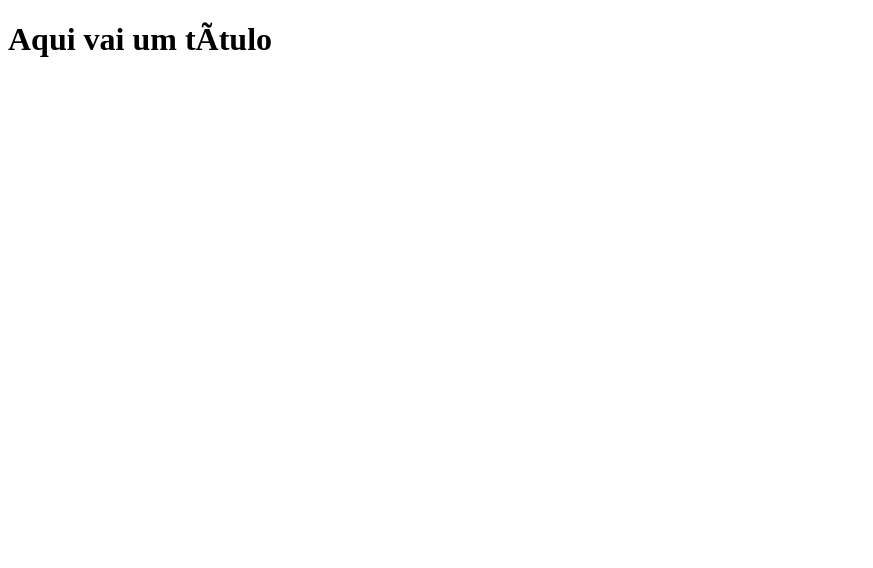
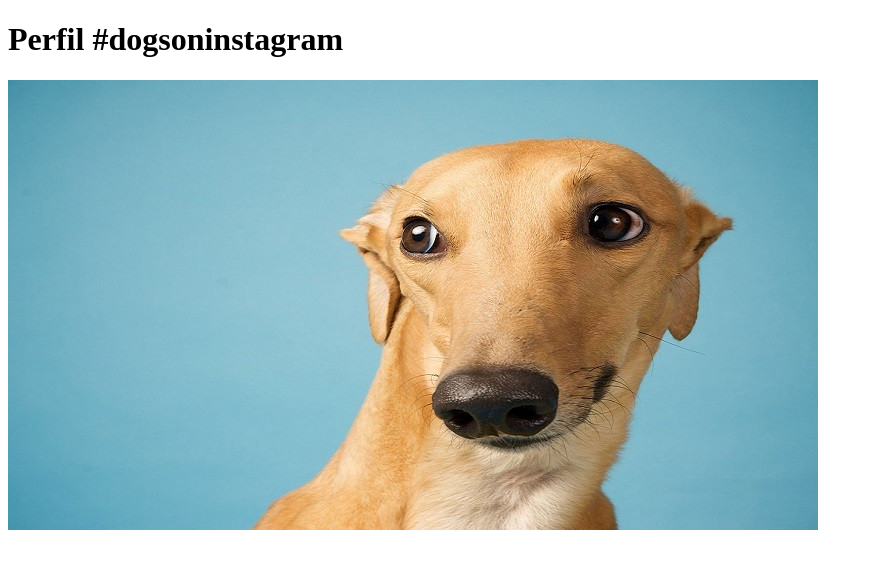
Before and after one commit to DFCruzz/Pratica10, a plain HTML site: page index.html in a window 1280 px wide. Shown: the whole page, without its empty margins (0-873 px from the left). Drawn offline with Linux system fonts and the light colour scheme.

Commit message:
feat: imagens folder added and index page changed

```diff
--- a/index.html
+++ b/index.html
@@ -4,7 +4,7 @@
 
 <head>
 
-<title>Título da página</title>
+<title>Fanpage de Doguinhos</title>
 
 <meta charset=“utf-8”>
 
@@ -12,7 +12,9 @@
 
 <body>
 
-<h1>Aqui vai um título</h1>
+<h1>Perfil #dogsoninstagram</h1>
+
+<img src="imagens/dog.jpg" />
 
 </body>
 
```
Also changed, not shown: imagens/dog.jpg (added).
